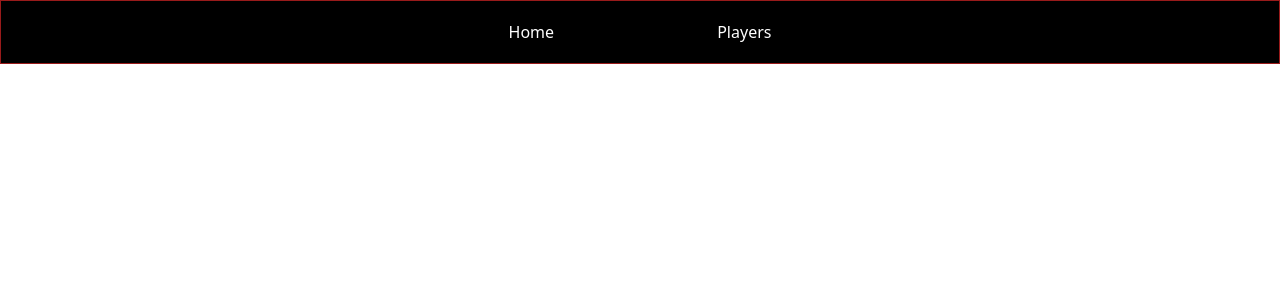
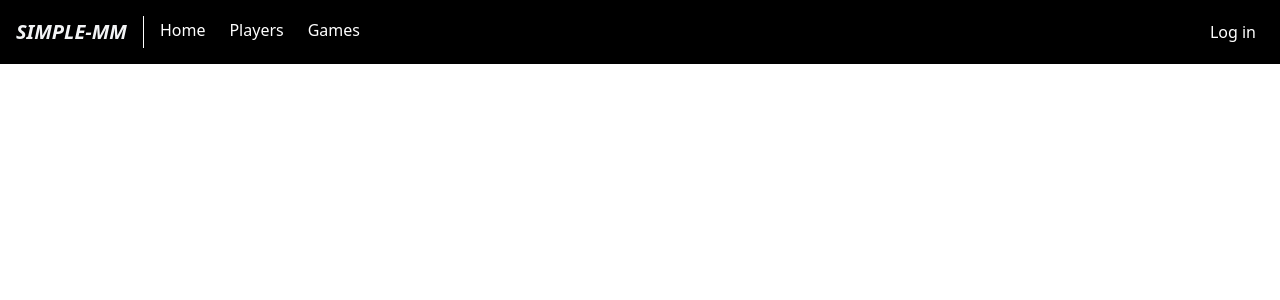
Before and after one commit to uzerai/simple-mm, a Vue app in the folder web/: page / in a window 1280 px wide. Shown: the top 300 px of the page. Built offline with nearby package versions, Linux system fonts and the light colour scheme.

Commit message:
minor templating changes; more progress on MainBar component, now correctly renders the routes as defined in routes.js without manual intervention

```diff
--- a/web/src/Main.vue
+++ b/web/src/Main.vue
@@ -3,28 +3,28 @@
 -->
 <template>
   <div id="main" class="">
-    <div class="flex w-full h-16 bg-black border border-red-800 items-stretch">
-      <div class="basis-1/3"></div>
-      <nav class="basis-1/3">
-        <ul id="nav-top" class="w-full flex justify-around h-full space-evenly">
-          <li class="self-center">
-            <router-link to="/" class="text-white">Home</router-link>
-          </li>
-          <li class="self-center">
-            <router-link to="/players" class="text-white">Players</router-link>
-          </li>
-        </ul>
-      </nav>
-      <div class="basis-1/3"></div>
+    <MainBar v-bind:routes="routes"/>
+    <div id="main-content">
+     <router-view></router-view>
     </div>
-    <router-view></router-view>
   </div>
 </template>
 
 <script>
+import routes from "./routes"
+import MainBar from "./components/common/MainBar";
+
 export default {
   name: "Main",
   props: {},
+  data() {
+    return {
+      routes
+    }
+  },
   methods: {},
+  components: {
+    MainBar
+  }
 };
 </script>
--- a/web/src/components/App.vue
+++ /dev/null
@@ -1,43 +0,0 @@
-<template>
-  <div className="absolute top-0 w-full grid place-items-center h-screen">
-    <div className="bg-blue-200 p-8 rounded-lg">
-      <h1 className="text-3xl font-bold text-gray-900">Simple Matchmaking</h1>
-      <hr className="my-2 border-gray-700" />
-      <PlayerTable />
-
-      <h2>Current match:</h2>
-      <button v-on:click="findMatch">Find match</button>
-    </div>
-  </div>
-</template>
-
-<script>
-import PlayerTable from "./PlayerTable.vue";
-import { createConsumer } from "@rails/actioncable";
-
-export default {
-  name: "App",
-  props: {},
-  components: {
-    PlayerTable,
-  },
-  methods: {
-    findMatch: function () {
-      console.log("Creating consumer");
-      let consumer = createConsumer("http://localhost:8010/cable");
-      consumer.subscriptions.create(
-        {
-          channel: "MatchmakingChannel",
-        },
-        {
-          received(data) {
-            console.log("RECEIVED DATA:");
-            console.dir(data);
-          },
-        }
-      );
-      console.log("Finding Match...");
-    },
-  },
-};
-</script>
--- /dev/null
+++ b/web/src/components/common/MainBar.vue
@@ -0,0 +1,33 @@
+<template>
+  <div class="flex w-full h-16 bg-black" id="main-bar">
+    <div class="text-gray-100 flex items-center ml-4 text-xl italic font-bold select-none gap-4">
+      <p>SIMPLE-MM</p>
+      <div class="h-1/2 border-r border-white"></div>
+    </div>
+    <nav class="flex-grow mx-4">
+      <ul id="nav-top" class="flex h-full gap-6">
+        <li v-for="route in routes" v-bind:key="route.displayName" class="border-b-4  border-black hover:border-yellow-400 text-white flex items-center font-thin">
+          <router-link v-bind:to="route.path">{{route.displayName}}</router-link>
+        </li>
+      </ul>
+    </nav>
+    <div class="flex-shrink flex">
+      <LoginButton />
+    </div>
+  </div>
+</template>
+
+<script>
+import LoginButton from "./auth/LoginButton"
+
+export default {
+  name: "MainBar",
+  props: {
+    routes: Array
+  },
+  components: {
+    LoginButton
+  },
+  methods: {},
+};
+</script>
--- /dev/null
+++ b/web/src/components/common/auth/LoginButton.vue
@@ -0,0 +1,12 @@
+<template>
+  <button className="h-full text-white hover:text-black hover:bg-green-400 px-6">
+    Log in
+  </button>
+</template>
+
+<script>
+export default {
+  name: "LoginButton",
+  data() {},
+};
+</script>
--- a/web/src/routes.js
+++ b/web/src/routes.js
@@ -2,6 +2,7 @@ import HomePage from "./pages/Home";
 import PlayerTable from "./components/PlayerTable";
 
 export default [
-  { path: "", component: HomePage },
-  { path: "/players", component: PlayerTable },
+  { path: "/", component: HomePage, displayName: "Home" },
+  { path: "/players", component: PlayerTable, displayName: "Players" },
+  { path: "/games", component: null, displayName: "Games" }
 ];
```
Also changed, not shown: web/src/pages/Games.vue (added).
